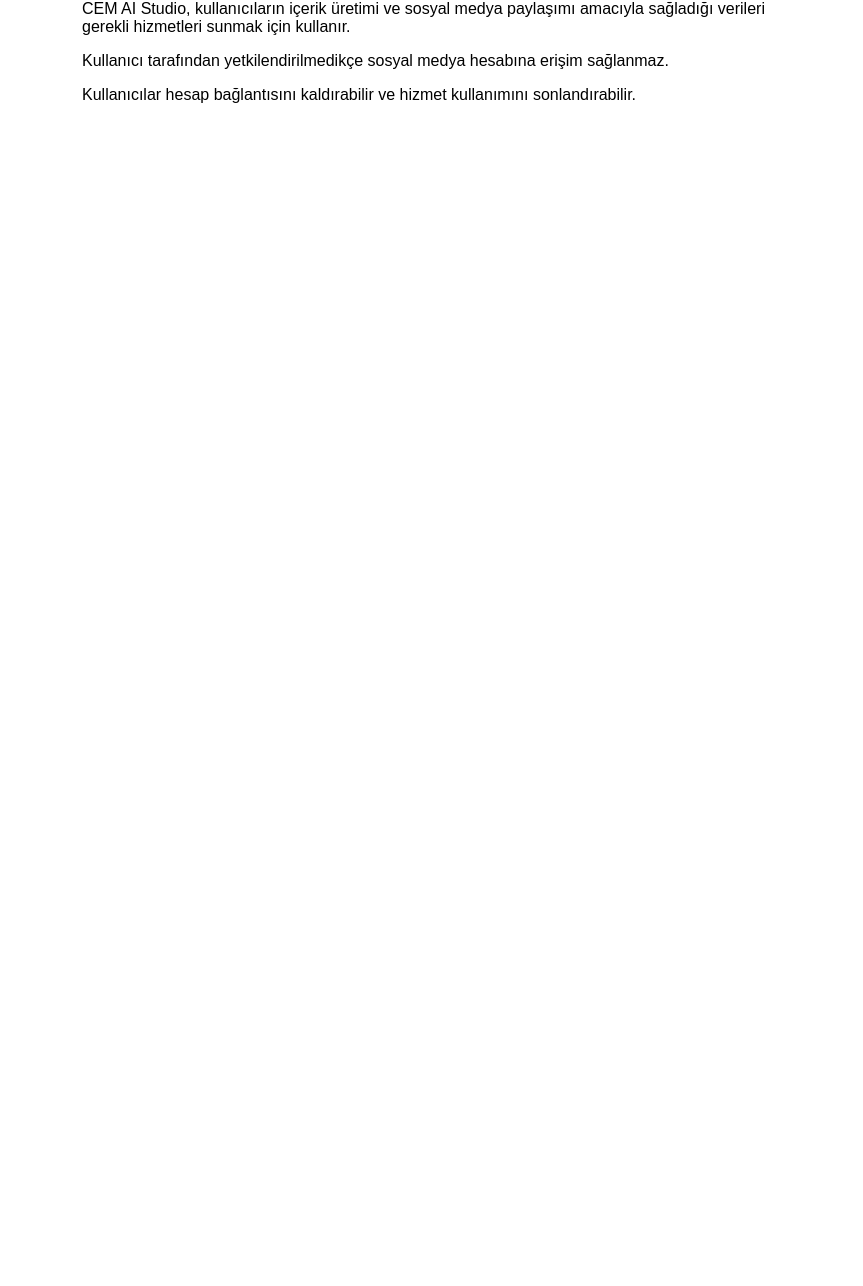
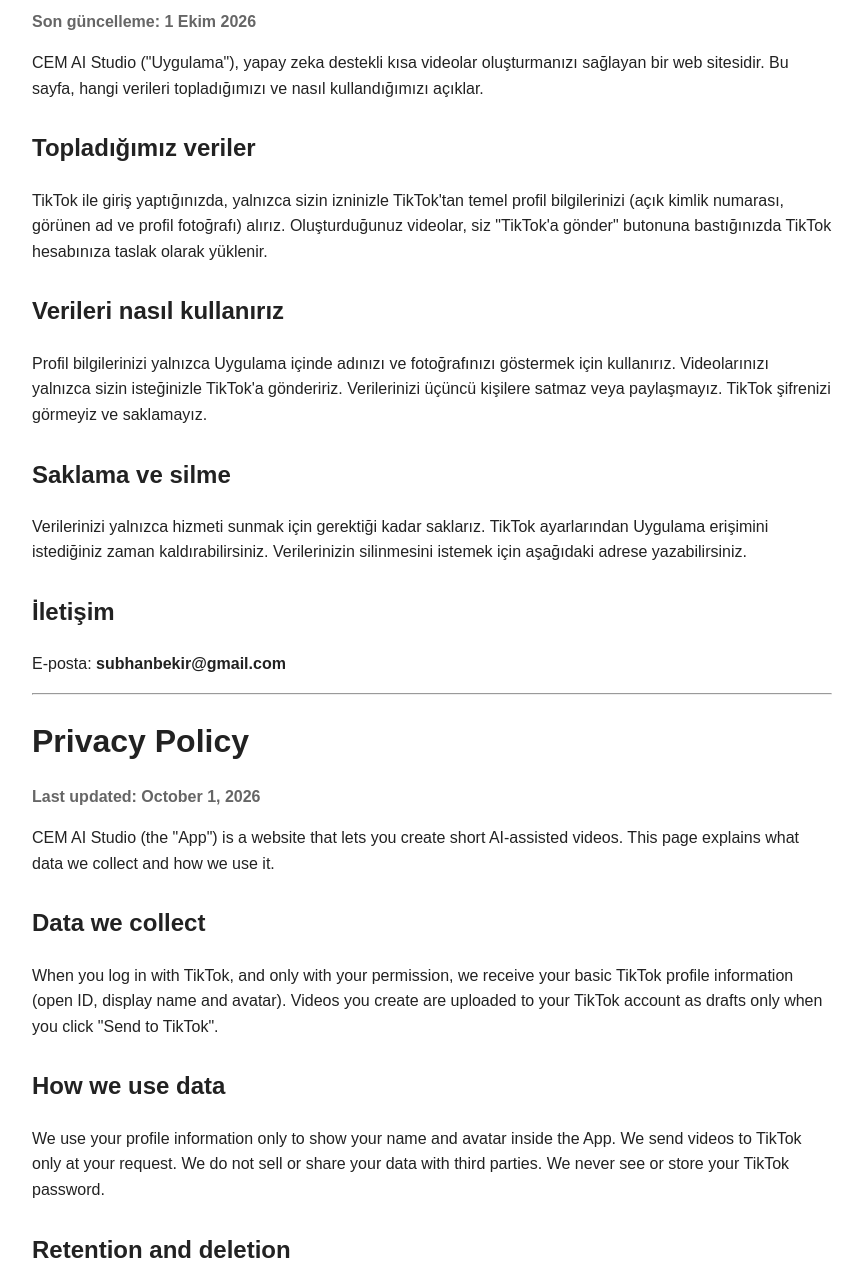
Before and after one commit to cem0607/cem-ai-studio, a plain HTML site: page privacy.html in a window 1280 px wide. Shown: the part 140-1426 px from the top of the page, without its empty margins (208-1071 px from the left). Before the commit the page ends 800 px from the top, so only its background shows below. Drawn offline with Linux system fonts and the light colour scheme.

Commit message:
Update privacy policy and TikTok verification

```diff
--- a/privacy.html
+++ b/privacy.html
@@ -2,12 +2,47 @@
 <html lang="tr">
 <head>
 <meta charset="UTF-8">
+<meta name="viewport" content="width=device-width,initial-scale=1">
 <title>CEM AI Studio - Gizlilik Politikası</title>
+<style>
+body{font-family:Arial,sans-serif;max-width:800px;margin:40px auto;padding:20px;line-height:1.6;color:#222}
+h1{margin-bottom:8px}h2{margin-top:28px}.updated{color:#666}
+a{color:#06c}
+</style>
 </head>
-<body style="font-family:Arial;max-width:700px;margin:40px auto;padding:20px">
-<h1>CEM AI Studio Gizlilik Politikası</h1>
-<p>CEM AI Studio, kullanıcıların içerik üretimi ve sosyal medya paylaşımı amacıyla sağladığı verileri gerekli hizmetleri sunmak için kullanır.</p>
-<p>Kullanıcı tarafından yetkilendirilmedikçe sosyal medya hesabına erişim sağlanmaz.</p>
-<p>Kullanıcılar hesap bağlantısını kaldırabilir ve hizmet kullanımını sonlandırabilir.</p>
+<body>
+<h1>Gizlilik Politikası</h1>
+<p class="updated"><strong>Son güncelleme: 1 Ekim 2026</strong></p>
+<p>CEM AI Studio ("Uygulama"), yapay zeka destekli kısa videolar oluşturmanızı sağlayan bir web sitesidir. Bu sayfa, hangi verileri topladığımızı ve nasıl kullandığımızı açıklar.</p>
+
+<h2>Topladığımız veriler</h2>
+<p>TikTok ile giriş yaptığınızda, yalnızca sizin izninizle TikTok'tan temel profil bilgilerinizi (açık kimlik numarası, görünen ad ve profil fotoğrafı) alırız. Oluşturduğunuz videolar, siz "TikTok'a gönder" butonuna bastığınızda TikTok hesabınıza taslak olarak yüklenir.</p>
+
+<h2>Verileri nasıl kullanırız</h2>
+<p>Profil bilgilerinizi yalnızca Uygulama içinde adınızı ve fotoğrafınızı göstermek için kullanırız. Videolarınızı yalnızca sizin isteğinizle TikTok'a göndeririz. Verilerinizi üçüncü kişilere satmaz veya paylaşmayız. TikTok şifrenizi görmeyiz ve saklamayız.</p>
+
+<h2>Saklama ve silme</h2>
+<p>Verilerinizi yalnızca hizmeti sunmak için gerektiği kadar saklarız. TikTok ayarlarından Uygulama erişimini istediğiniz zaman kaldırabilirsiniz. Verilerinizin silinmesini istemek için aşağıdaki adrese yazabilirsiniz.</p>
+
+<h2>İletişim</h2>
+<p>E-posta: <strong>subhanbekir@gmail.com</strong></p>
+
+<hr>
+
+<h1>Privacy Policy</h1>
+<p class="updated"><strong>Last updated: October 1, 2026</strong></p>
+<p>CEM AI Studio (the "App") is a website that lets you create short AI-assisted videos. This page explains what data we collect and how we use it.</p>
+
+<h2>Data we collect</h2>
+<p>When you log in with TikTok, and only with your permission, we receive your basic TikTok profile information (open ID, display name and avatar). Videos you create are uploaded to your TikTok account as drafts only when you click "Send to TikTok".</p>
+
+<h2>How we use data</h2>
+<p>We use your profile information only to show your name and avatar inside the App. We send videos to TikTok only at your request. We do not sell or share your data with third parties. We never see or store your TikTok password.</p>
+
+<h2>Retention and deletion</h2>
+<p>We keep your data only as long as needed to provide the service. You can revoke the App's access at any time in your TikTok settings. To request deletion of your data, contact us at the address below.</p>
+
+<h2>Contact</h2>
+<p>Email: <strong>subhanbekir@gmail.com</strong></p>
 </body>
 </html>
```
Also changed, not shown: tiktok-developers-site-verification.txt.
